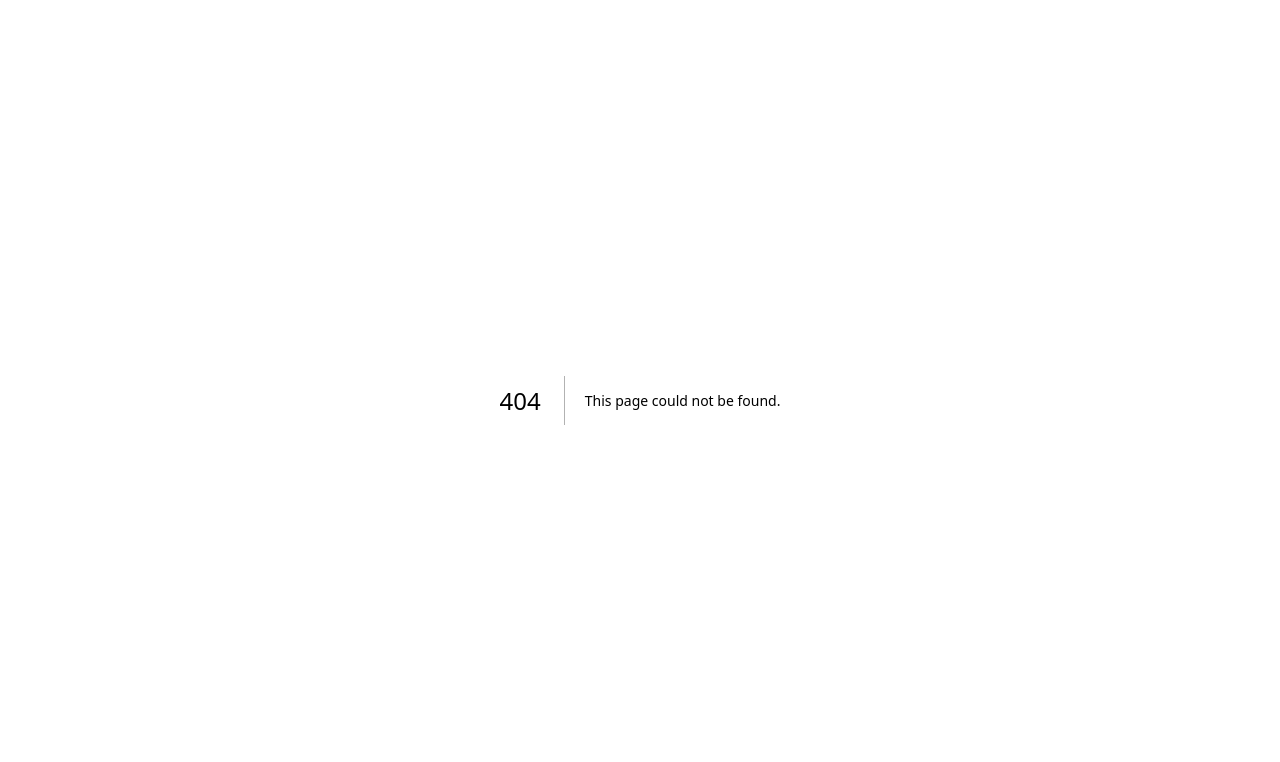
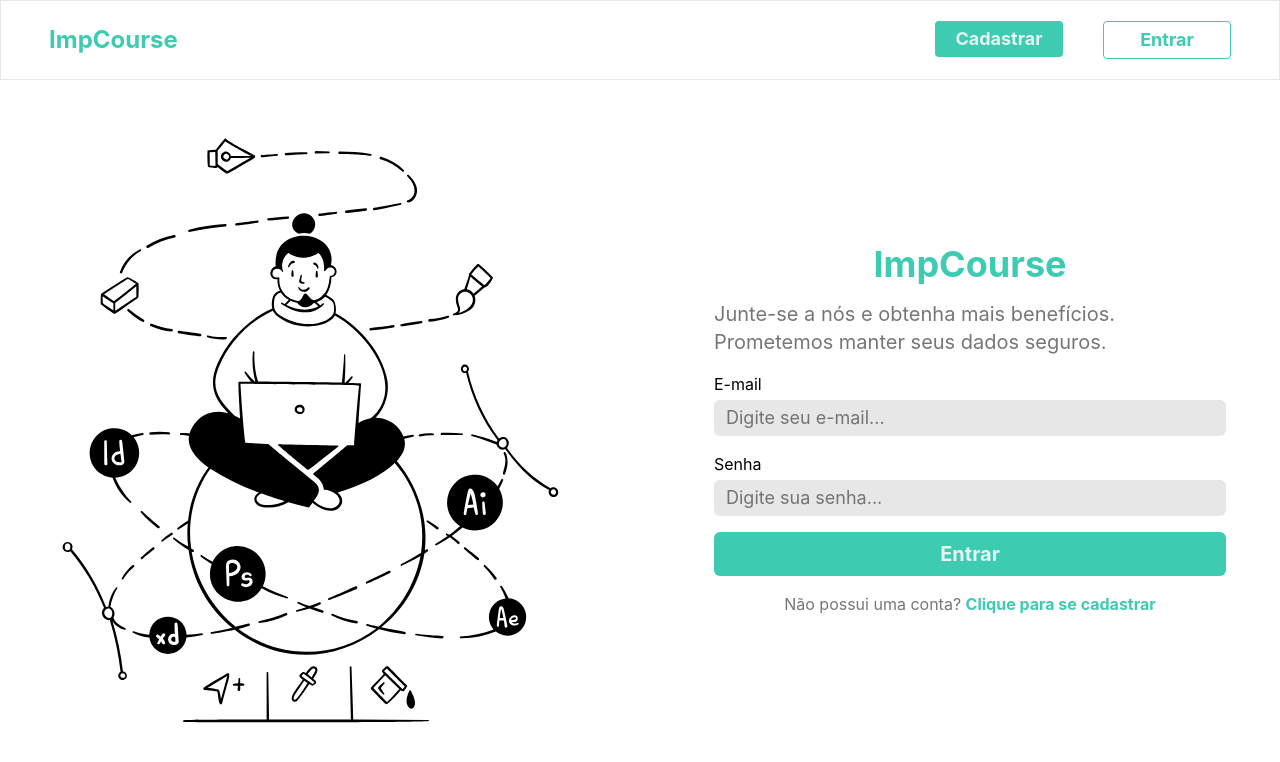
Before and after one commit to GustavoS7/frontend-impcourse, a Next.js app: page /login in a window 1280 px wide. Before the commit this address had no page. Shown: the top 762 px of the page. Built offline with nearby package versions, Linux system fonts and the light colour scheme.

Commit message:
feat: layout login

```diff
--- /dev/null
+++ b/src/app/login/components/index.ts
@@ -0,0 +1 @@
+export * from './login-form';
--- /dev/null
+++ b/src/app/login/components/login-form.tsx
@@ -0,0 +1,28 @@
+import { Input } from '@/components/ui';
+
+export function LoginForm() {
+  return (
+    <form className="flex flex-col gap-4 w-full">
+      <div className="flex flex-col gap-1">
+        <label htmlFor="email">E-mail</label>
+        <Input
+          id="email"
+          placeholder="Digite seu e-mail..."
+        />
+      </div>
+
+      <div className="flex flex-col gap-1">
+        <label htmlFor="password">Senha</label>
+        <Input
+          type="password"
+          id="password"
+          placeholder="Digite sua senha..."
+        />
+      </div>
+
+      <button className="bg-primary w-full text-white90 text-xl py-2 rounded-md hover:bg-success font-bold">
+        Entrar
+      </button>
+    </form>
+  );
+}
--- /dev/null
+++ b/src/app/login/page.tsx
@@ -0,0 +1,43 @@
+import { Navbar } from '@/components/navbar';
+import { LoginForm } from './components';
+import Link from 'next/link';
+
+export default function Login() {
+  return (
+    <div>
+      <Navbar variant="secondary" />
+
+      <div className="flex flex-col lg:flex-row gap-10 justify-center container mx-auto my-10 items-center">
+        <div className="max-w-sm md:max-w-none w-full md:w-1/2">
+          <img
+            src="/login-cover.svg"
+            alt="Menina com computador e planilhas"
+            className=" lg:w-full"
+          />
+        </div>
+
+        <div className="max-w-sm md:max-w-none md:w-1/2 flex justify-center items-center">
+          <div className="max-w-lg flex flex-col gap-4 items-center md:items-auto">
+            <p className="text-primary font-bold text-4xl">ImpCourse</p>
+            <p className="text-black60 text-xl">
+              Junte-se a nós e obtenha mais benefícios. Prometemos manter seus
+              dados seguros.
+            </p>
+
+            <LoginForm />
+
+            <p>
+              <span className="text-black60">Não possui uma conta? </span>
+              <Link
+                href="/sign-up"
+                className="text-primary font-bold hover:underline"
+              >
+                Clique para se cadastrar
+              </Link>
+            </p>
+          </div>
+        </div>
+      </div>
+    </div>
+  );
+}
```
